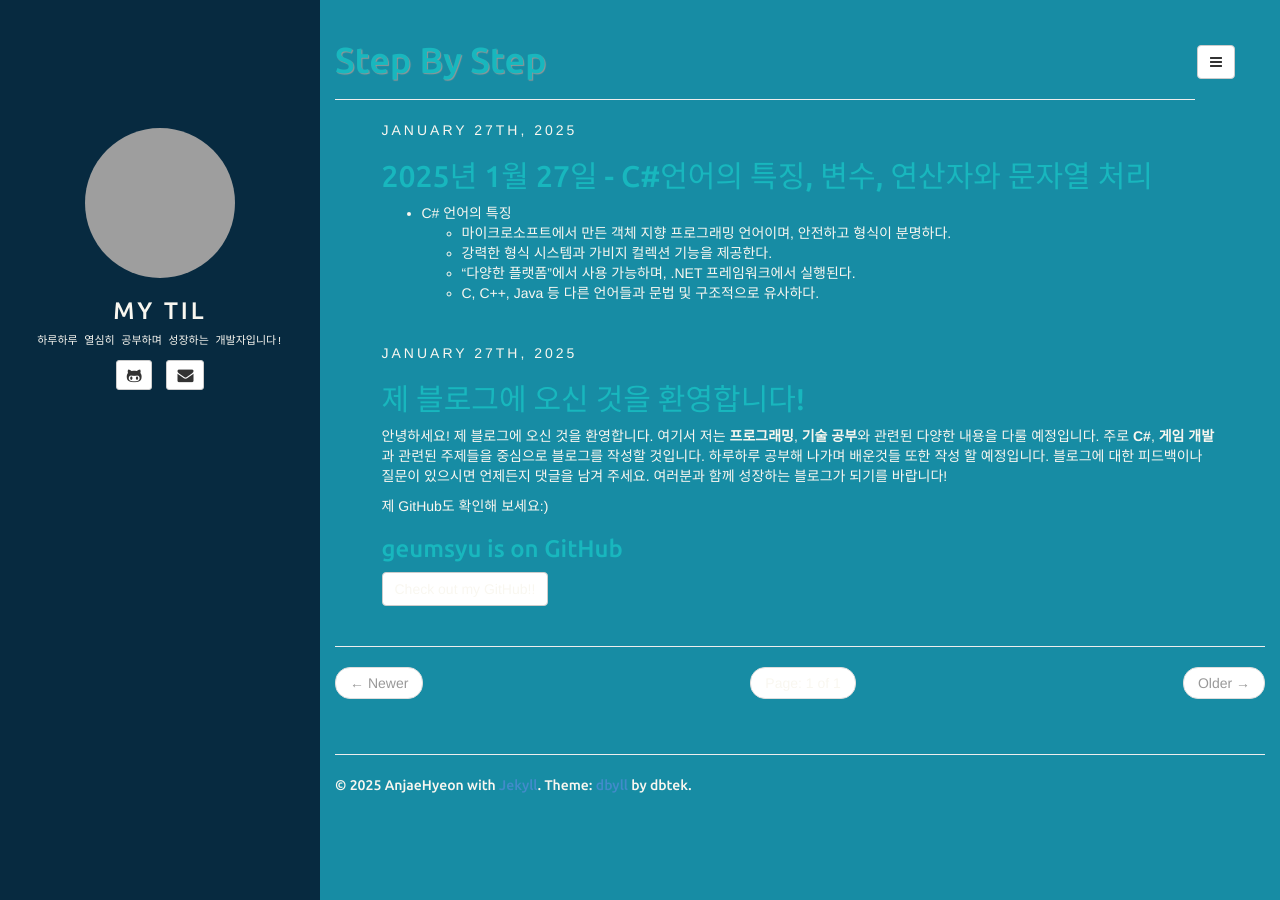
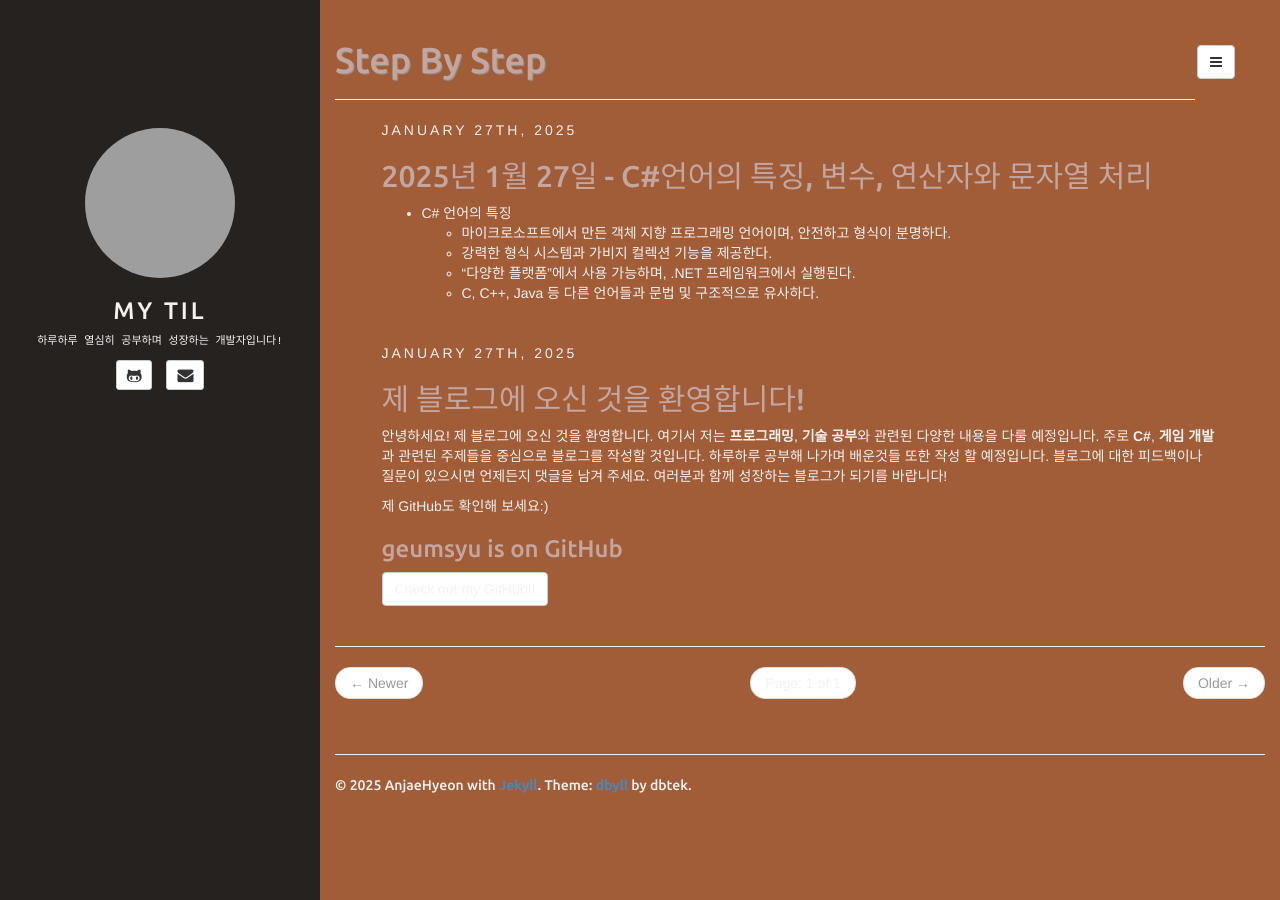
Before and after one commit to geumsyu/geumsyu.github.io, a Jekyll site: the page built from index.html, in a window 1280 px wide. Built offline with Jekyll 4.4.1, drawn with Linux system fonts in a browser that asks for light colours; the list of posts is cut into pages by our own code; grey boxes are pictures that could not be loaded.

Commit message:
Update style.css

```diff
--- a/assets/css/style.css
+++ b/assets/css/style.css
@@ -1,16 +1,16 @@
 @import url(//fonts.googleapis.com/css?family=Ubuntu:500&subset=latin,latin-ext);
 
 body{
-    background-color: #178CA4; /* 배경색을 #178CA4으로 변경 */
-    color: #F9F7F0; /* 기본 글자색을 #F9F7F0으로 변경 */
+    background-color: #A15C38; /* 배경색을 #A15C38으로 변경 */
+    color: #F7F1F0; /* 기본 글자색을 #F7F1F0으로 변경 */
 }
 
 .sidebar {
     position: fixed;
     top: 0px;
     padding-top: 10%;
-    background-color: #072A40; /* 사이드바 색상 #072A40으로 변경 */
-    color: #F9F7F0; /* 사이드바 글자색을 #F9F7F0으로 변경 */
+    background-color: #262220; /* 사이드바 색상 #262220으로 변경 */
+    color: #F7F1F0; /* 사이드바 글자색을 #F7F1F0으로 변경 */
 }
 
 .sidebar-header {
@@ -24,13 +24,13 @@ body{
 
 .sidebar-header .title a{
     text-decoration: none;
-    color: #F9F7F0; /* 사이드바 제목 링크 색상 #F9F7F0으로 변경 */
+    color: #F7F1F0; /* 사이드바 제목 링크 색상 #F7F1F0으로 변경 */
 }
 
 a.nav-link {
     padding-bottom: 5px;
     padding-top: 7px;
-    color: #F9F7F0; /* 글자색을 #F9F7F0으로 변경 */
+    color: #F7F1F0; /* 글자색을 #F7F1F0으로 변경 */
 }
 a.nav-link i{
     font-size: 16px;
@@ -83,7 +83,7 @@ article .share .gplus:hover {
 }
 
 .page-header {
-    color: #18B7BE; /* 포스트 제목 색상 #18B7BE로 변경 */
+    color: #C3A6A0; /* 포스트 제목 색상 #C3A6A0으로 변경 */
     text-shadow: 1px 1px 1px rgba(150, 150, 150, 1);
 }
 
@@ -112,8 +112,8 @@ article {
     padding: 0 5% 0;
 }
 
-article.home div a, article.home pre a { color: #F9F7F0; } /* 글자색을 #F9F7F0으로 변경 */
-article.home div a:hover, article.home pre a:hover { color: #F9F7F0; text-decoration: none; }
+article.home div a, article.home pre a { color: #F7F1F0; } /* 글자색을 #F7F1F0으로 변경 */
+article.home div a:hover, article.home pre a:hover { color: #F7F1F0; text-decoration: none; }
 article img { max-width: 100%; }
 
 h1,h2,h3,h4,h5,h6 { font-family: 'Ubuntu', sans-serif; }
@@ -124,14 +124,14 @@ article.home h4,
 article.home h5,
 article.home h6 {
     font-family: 'Ubuntu', sans-serif;
-    color: #18B7BE; /* 포스트 제목 색상 #18B7BE로 변경 */
+    color: #C3A6A0; /* 포스트 제목 색상 #C3A6A0으로 변경 */
 }
 
 article.home h1 a,
 article.home h2 a,
 article.home h3 a,
 article.home h4 a {
-    color: #18B7BE; /* 포스트 제목 링크 색상 #18B7BE로 변경 */
+    color: #C3A6A0; /* 포스트 제목 링크 색상 #C3A6A0으로 변경 */
 }
 article.home h1 a:hover,
 article.home h2 a:hover,
```
